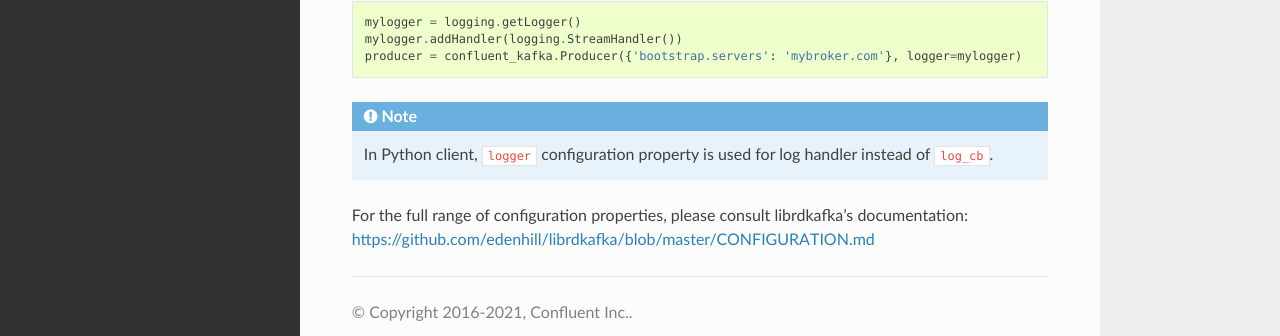
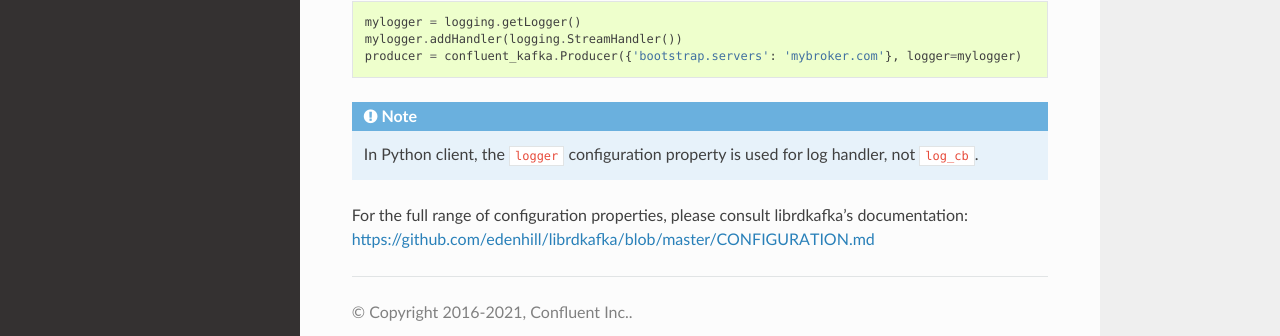
Before and after one commit to confluentinc/confluent-kafka-python, a Sphinx documentation site: the page built from docs/index.rst, in a window 1280 px wide and 900 px high, scrolled down 14036 px. Shown: the part 519-855 px from the top of the window. Built offline with Sphinx 7.4.7 and the Read the Docs theme 2.0.0, drawn with Linux system fonts in a browser that asks for light colours.

Commit message:
PR comments

```diff
--- a/docs/index.rst
+++ b/docs/index.rst
@@ -775,7 +775,7 @@ addition to the properties dictated by the underlying librdkafka C library:
     producer = confluent_kafka.Producer({'bootstrap.servers': 'mybroker.com'}, logger=mylogger)
 
 .. note::
-   In Python client, ``logger`` configuration property is used for log handler instead of ``log_cb``.
+   In Python client, the ``logger`` configuration property is used for log handler, not ``log_cb``.
 
 For the full range of configuration properties, please consult librdkafka's documentation:
 https://github.com/edenhill/librdkafka/blob/master/CONFIGURATION.md
```
Also changed, not shown: 1 other file.
